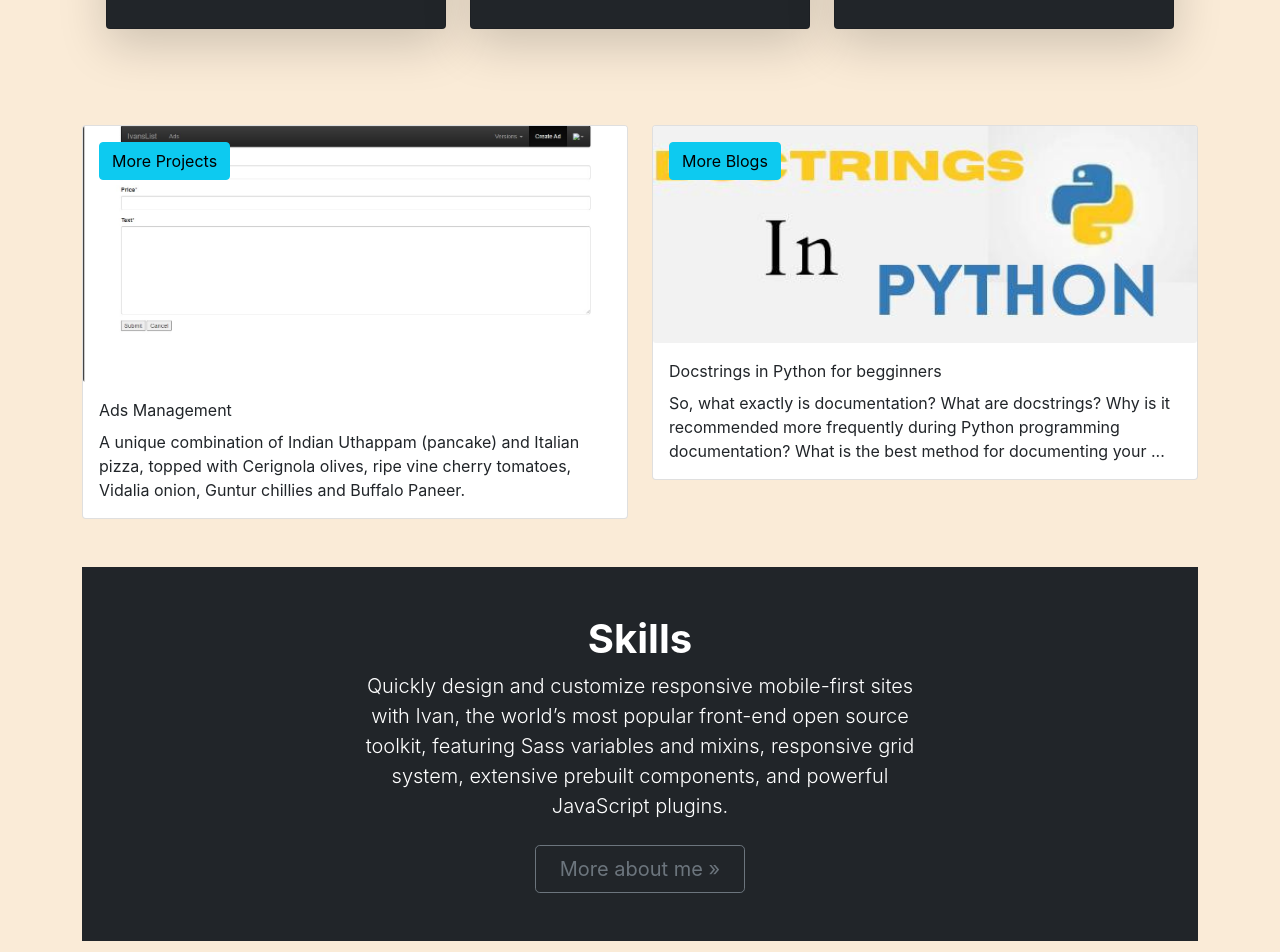
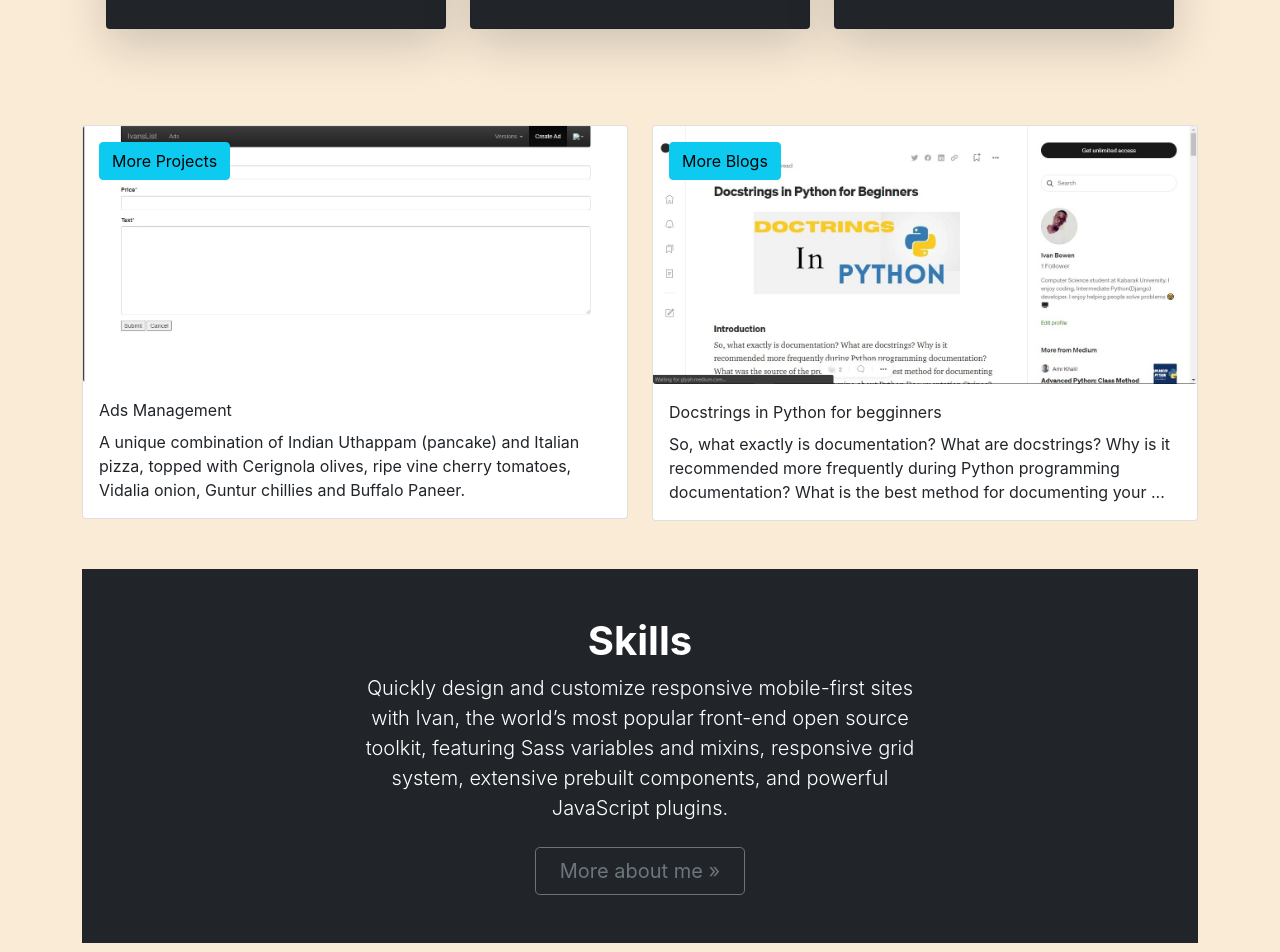
Before and after one commit to 874bowen/master-portfolio, a React (Create React App) app: page / in a window 1280 px wide. Shown: the part 1120-2072 px from the top of the page. Built offline with nearby package versions, Linux system fonts and the light colour scheme.

Commit message:
Link to aboutComponent in the HomeComponent.js and Routes for the AboutComponent in tthe MainComponent.js.

```diff
--- a/src/components/HomeComponent.js
+++ b/src/components/HomeComponent.js
@@ -80,7 +80,7 @@ function Home(props){
                     </div>
                     <div className="col-md-6">
                         <Card>
-                            <CardImg width="100%" src={`/${props.featuredBlog.image}`} alt={props.featuredBlog.subtitle}/>
+                            <CardImg width="100%" src={`/${'./images/docstings.jpg'}`} alt={props.featuredBlog.subtitle}/>
                             <CardImgOverlay><Link
                               to="/blogs"
                               className="rounded text-lg float-right">
@@ -98,7 +98,8 @@ function Home(props){
                   <div className="col-lg-6 mx-auto">
                     <p className="lead mb-4">Quickly design and customize responsive mobile-first sites with Ivan, the world’s most popular front-end open source toolkit, featuring Sass variables and mixins, responsive grid system, extensive prebuilt components, and powerful JavaScript plugins.</p>
                     <div className="d-grid gap-2 d-sm-flex justify-content-sm-center">
-                      <button type="button" className="btn btn-outline-secondary btn-lg px-4">More about me &raquo;</button>
+                      <Link to="/about">
+                      <button type="button" className="btn btn-outline-secondary btn-lg px-4">More about me &raquo;</button></Link>
                     </div>
                   </div>
 
--- a/src/components/MainComponent.js
+++ b/src/components/MainComponent.js
@@ -8,6 +8,7 @@ import ProjectDetail from './ProjectDetailComponent';
 import Blogs from './BlogsComponent';
 import Header from './HeaderComponent';
 import Contact from './ContactComponent';
+import About from './AboutComponent';
 import { Routes, Route} from 'react-router-dom';
 import { COMMENTS } from '../shared/comments';
 import { BLOGS } from '../shared/blogs';
@@ -37,6 +38,7 @@ class Main extends Component {
           <Route exact path="/projects" element={<Project projects={this.state.projects}/> }></Route>
           <Route index path="/projects/:projectId" element={<ProjectDetail projects={this.state.projects} comments={this.state.comments}/> } />
           <Route exact path="/blogs" element={<Blogs blogs={this.state.blogs}/> }></Route>
+          <Route path="/about" element={<About />}/>
           <Route path="*" element={
             <main style={{ padding : "1 rem", backgroundColor: "antiquewhite" }}>
               <h2 className='text-center text-danger'>There is nothing here!</h2>
```
